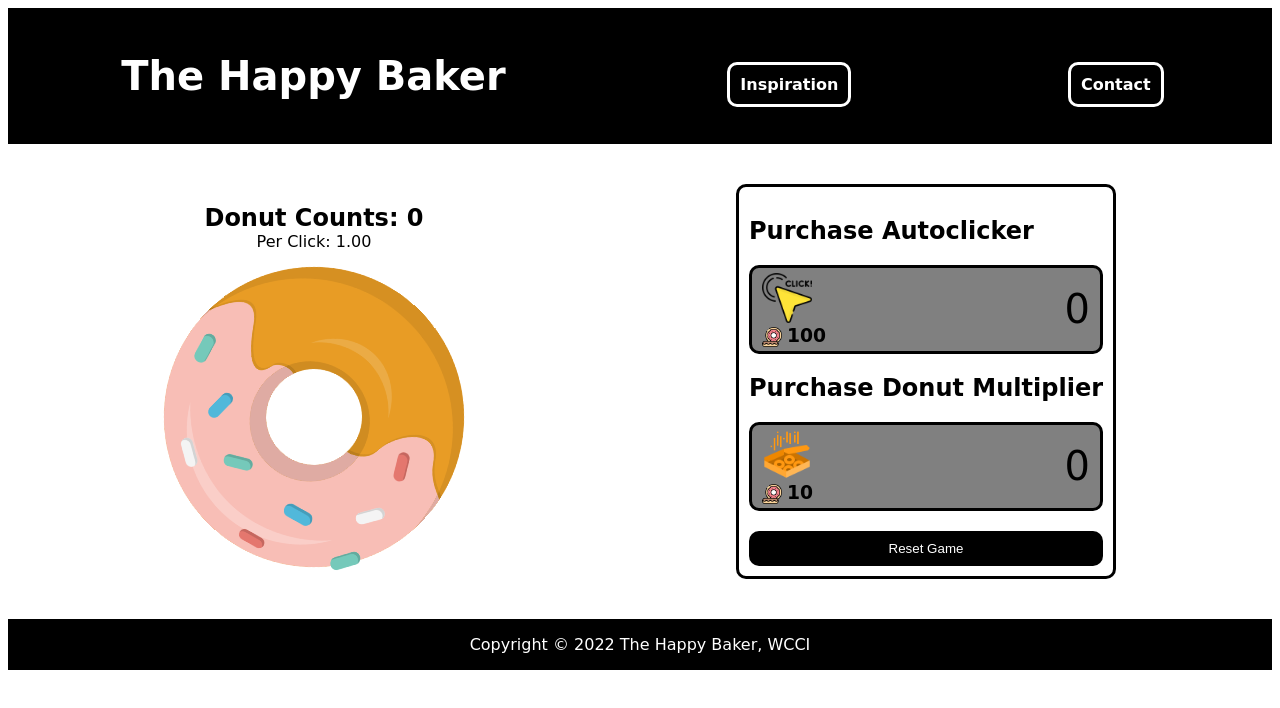
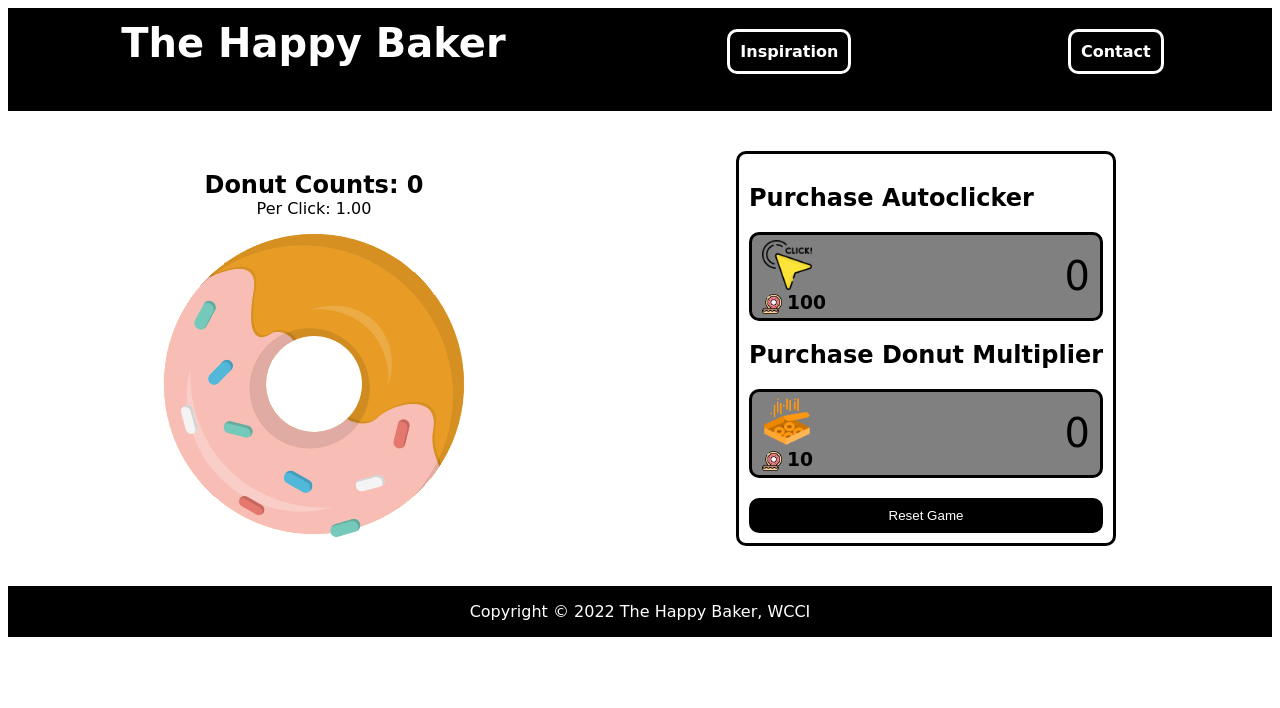
Before and after one commit to 2022-Spring-Cohort/donut-maker-hadhikari1, a website built with Parcel: page index.html in a window 1280 px wide. Built offline with nearby package versions, Linux system fonts and the light colour scheme; files whose address does not match are found by name; a web font is replaced by a local one.

Commit message:
changed the header portion

```diff
--- a/css/style.css
+++ b/css/style.css
@@ -20,6 +20,7 @@
     flex-wrap: wrap;
     justify-content: space-around;
     align-items: baseline;
+    /* height: 120px; */
 }
 .icon{
     height: 1cm;
@@ -67,6 +68,8 @@
     font-size: 40px;
     border-radius: 10px;
     padding: 5px;
+    margin-top: -12px;
+    /* margin-bottom: -5px; */
 }
 .contactInfo{
     font-weight: bold;
```
